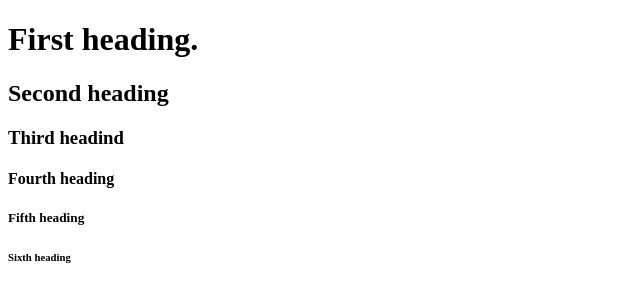
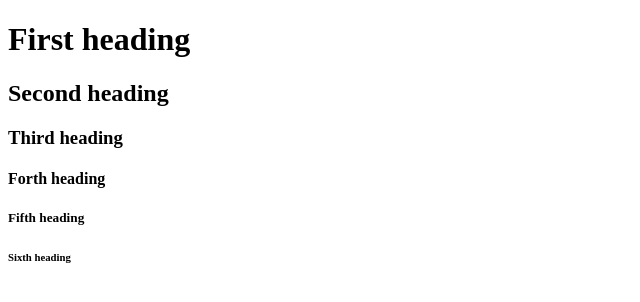
Before and after one commit to anushkabhale/secondtask, a plain HTML site: page index.html in a window 1280 px wide. Shown: the full height of the page, 0-640 px from the left. Drawn offline with Linux system fonts and the light colour scheme.

Commit message:
Update index.html

```diff
--- a/index.html
+++ b/index.html
@@ -1,14 +1,13 @@
 <!DOCTYPE html>
-<html>
 <head>
-<title>Anushka bhale</title>
+  <title>Anushka Bhale</title>
 </head>
 <body>
-<h1>First heading.</h1>
-<h2>Second heading</h2>
-<h3>Third headind</h3>
-<h4>Fourth heading</h4>
-<h5>Fifth heading</h5>
-<h6>Sixth heading</h6>
+  <h1>First heading</h1>
+  <h2>Second heading</h2>
+  <h3>Third heading</h3>
+  <h4>Forth heading</h4>
+  <h5>Fifth heading</h5>
+  <h6>Sixth heading</h6>
 </body>
 </html>
```
